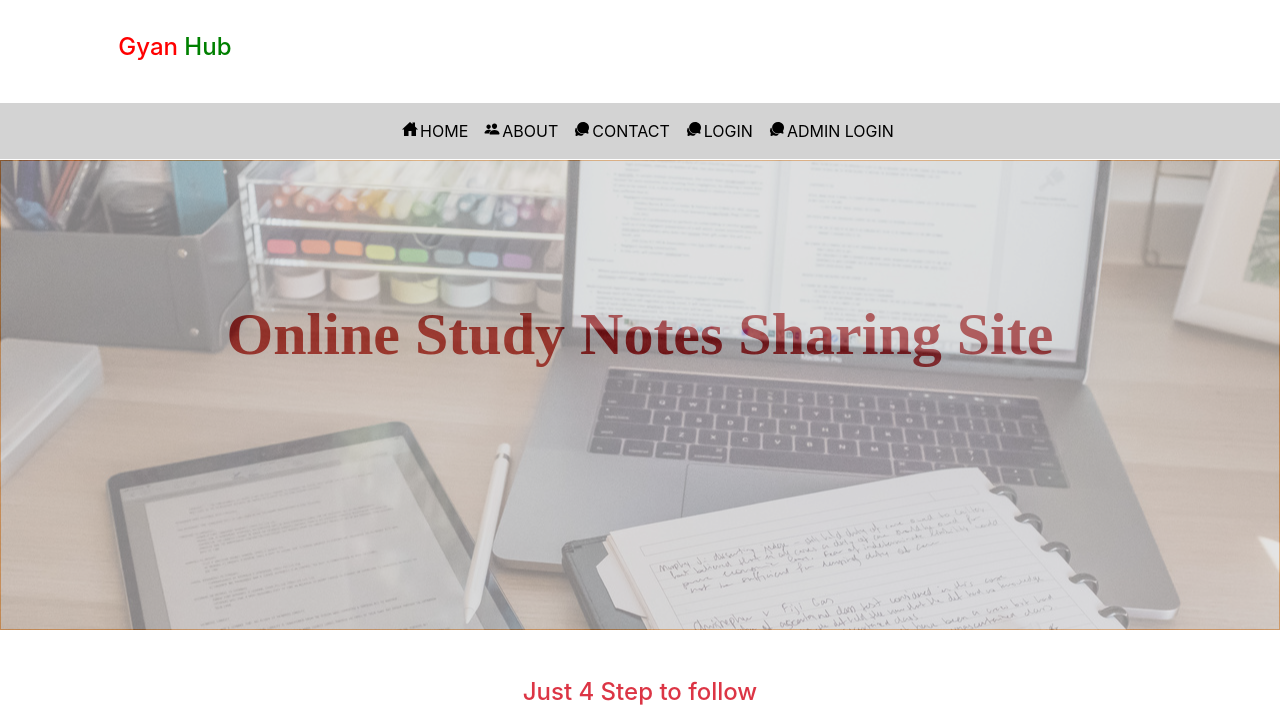
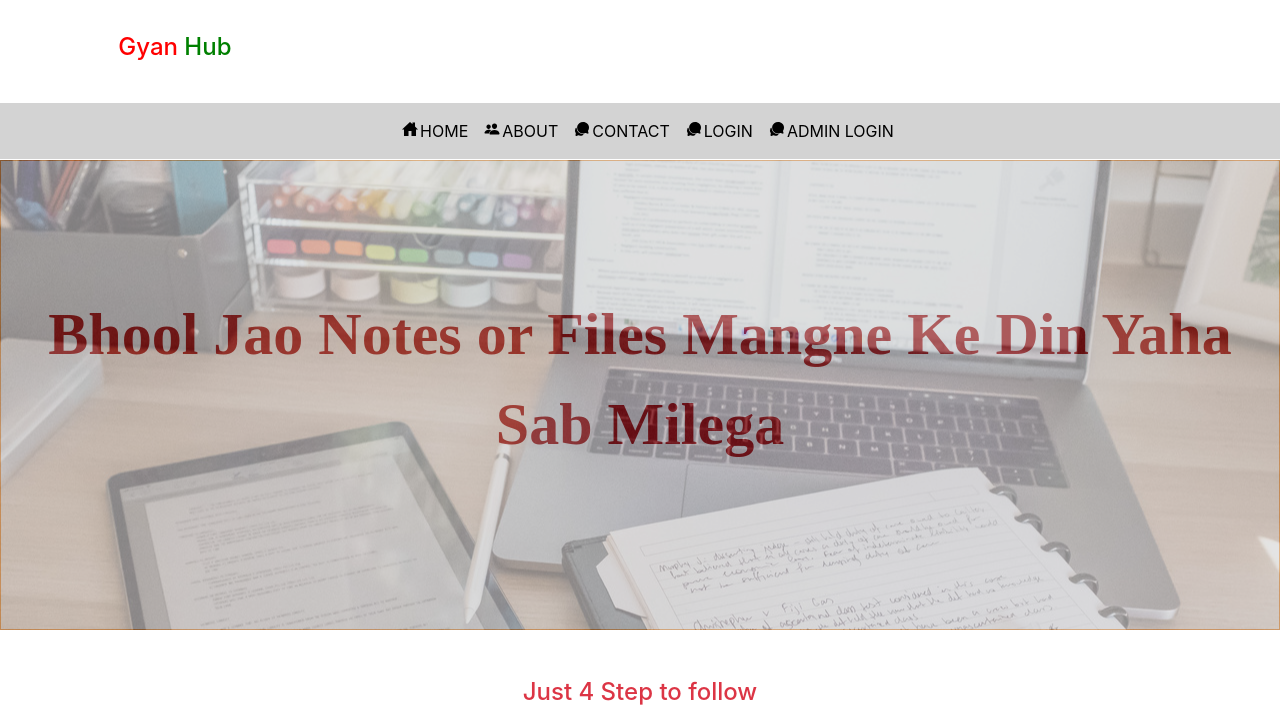
Before and after one commit to Danish956/notesharing12, a Django app: page / in a window 1280 px wide. Shown: the top 709 px of the page. Run offline with Django 3.2, Linux system fonts and the light colour scheme; some libraries are stand-ins or nearby versions.

Commit message:
Update carousel.html

```diff
--- a/notes/templates/carousel.html
+++ b/notes/templates/carousel.html
@@ -94,7 +94,7 @@ div.transparentbox1 p
 
 <div class="transparentbox">
 
-    <p style="text-align:center">Online Study Notes Sharing Site</p>
+    <p style="text-align:center">Bhool Jao Notes or Files Mangne Ke Din Yaha Sab Milega</p>
 
 
 
```
